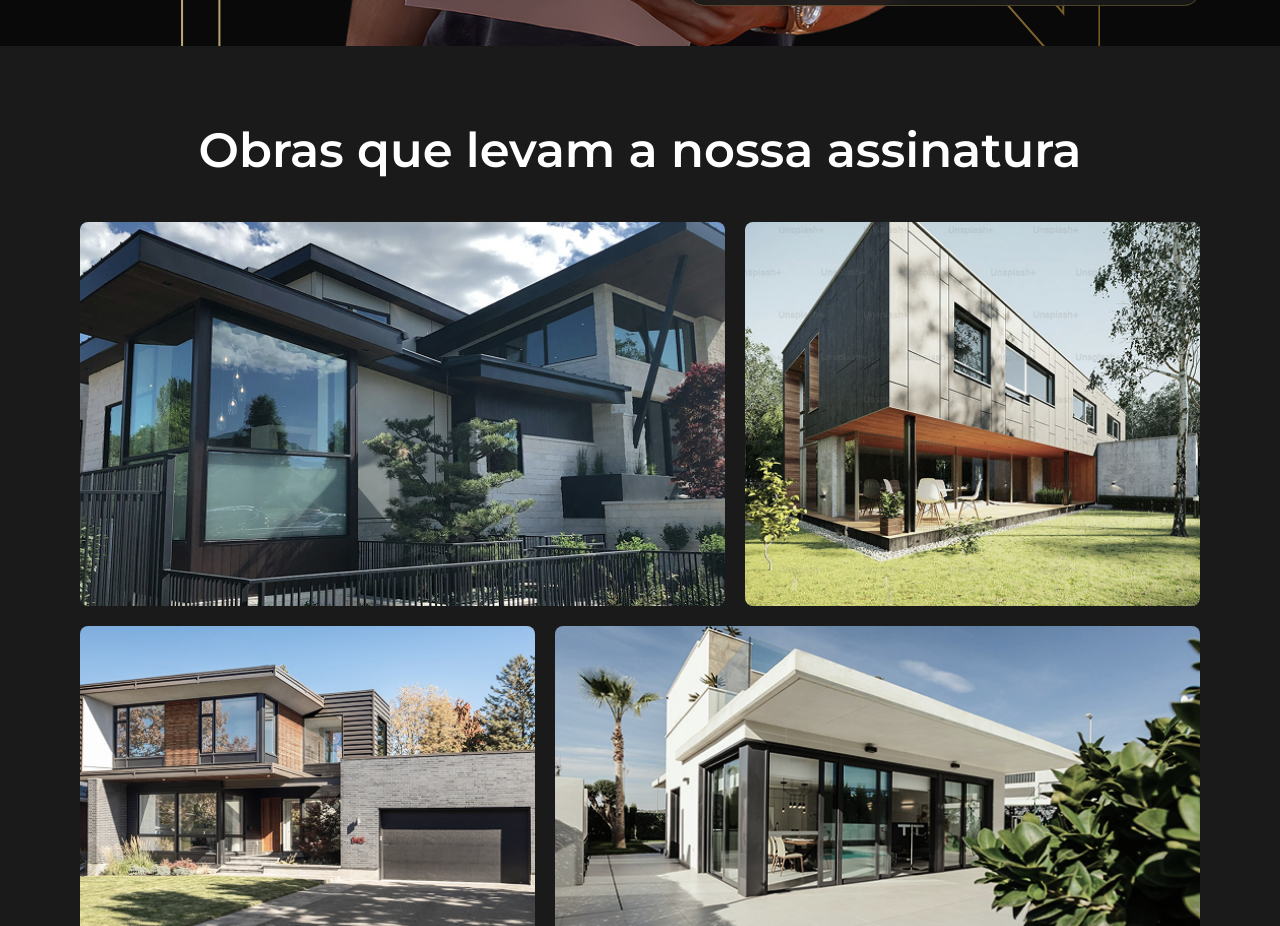
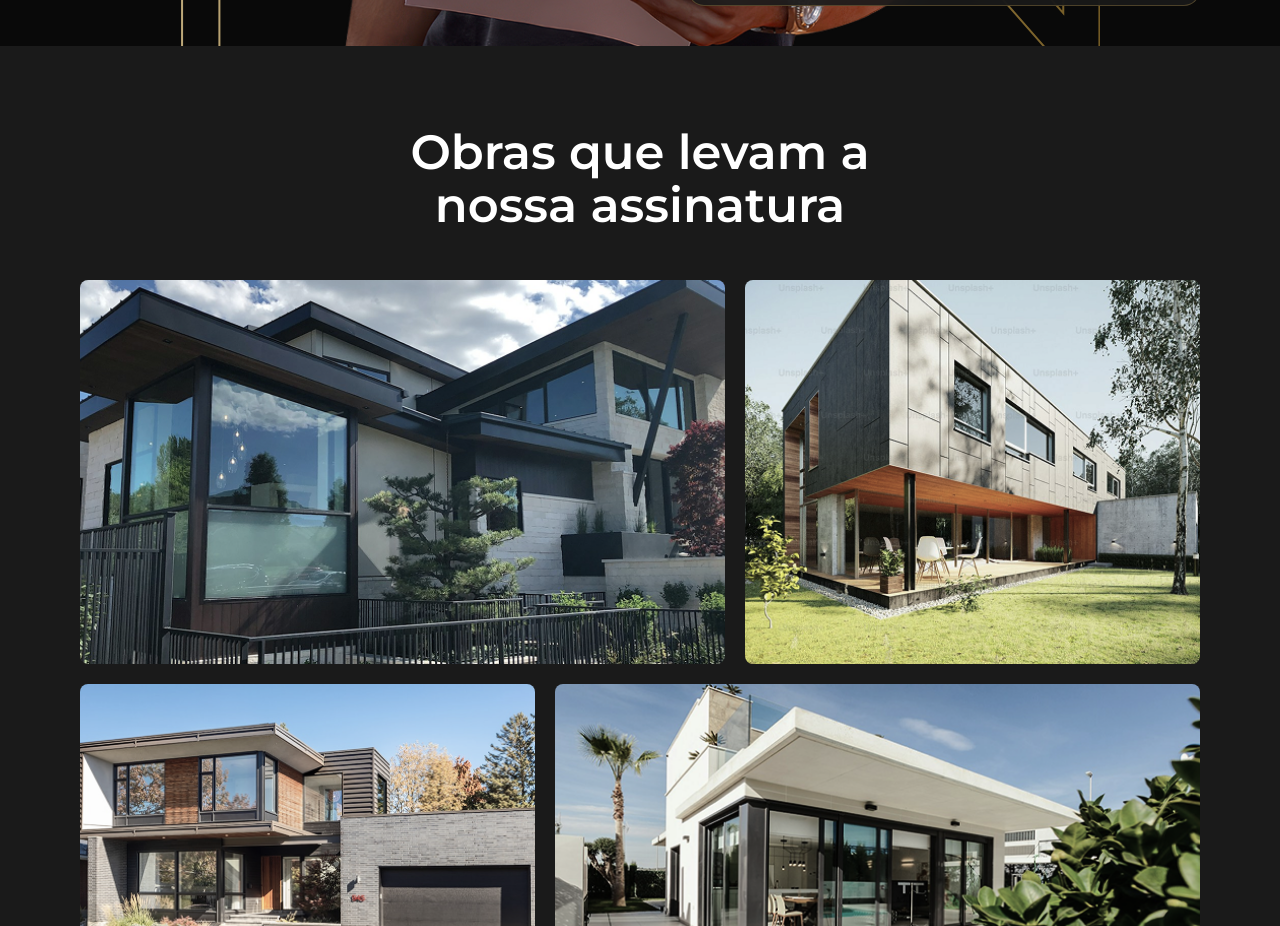
Before and after one commit to Bryanninja/hkn-engenharia, a React (Vite) app: page / in a window 1280 px wide. Shown: the part 3960-4886 px from the top of the page. Built offline with nearby package versions, Linux system fonts and the light colour scheme.

Commit message:
style: add text balance to mobile device in Portfolio section

```diff
--- a/src/sections/Portfolio.jsx
+++ b/src/sections/Portfolio.jsx
@@ -80,8 +80,9 @@
     <section id="portfolio" className="bg-hkn-surface py-20">
       <div className="container mx-auto px-6 md:px-12 lg:px-20">
         <ScrollReveal width="100%">
-          <h2 className="mb-12 text-center text-4xl font-semibold text-white lg:text-5xl">
-            Obras que levam a nossa assinatura
+          <h2 className="mb-12 text-balance text-center text-4xl font-semibold text-white lg:text-5xl lg:leading-[110%]">
+            Obras que levam a <br className="hidden sm:block" /> nossa
+            assinatura
           </h2>
         </ScrollReveal>
 
```
